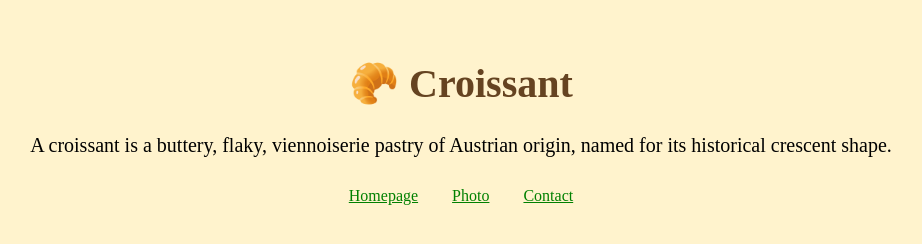
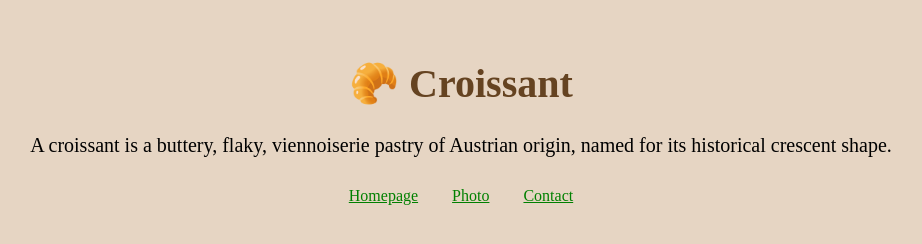
Before and after one commit to Zimbikitsha/croissant, a plain HTML site: page index.html in a window 1280 px wide. Shown: the whole page, without its empty margins (179-1101 px from the left). Drawn offline with Linux system fonts and the light colour scheme.

Commit message:
changed back ground color

```diff
--- a/src/style.css
+++ b/src/style.css
@@ -1,5 +1,5 @@
 body {
-  background-color: #fff3cd;
+  background-color: #E6D5C3;
   text-align: center;
   margin: 60px;
 }
```
